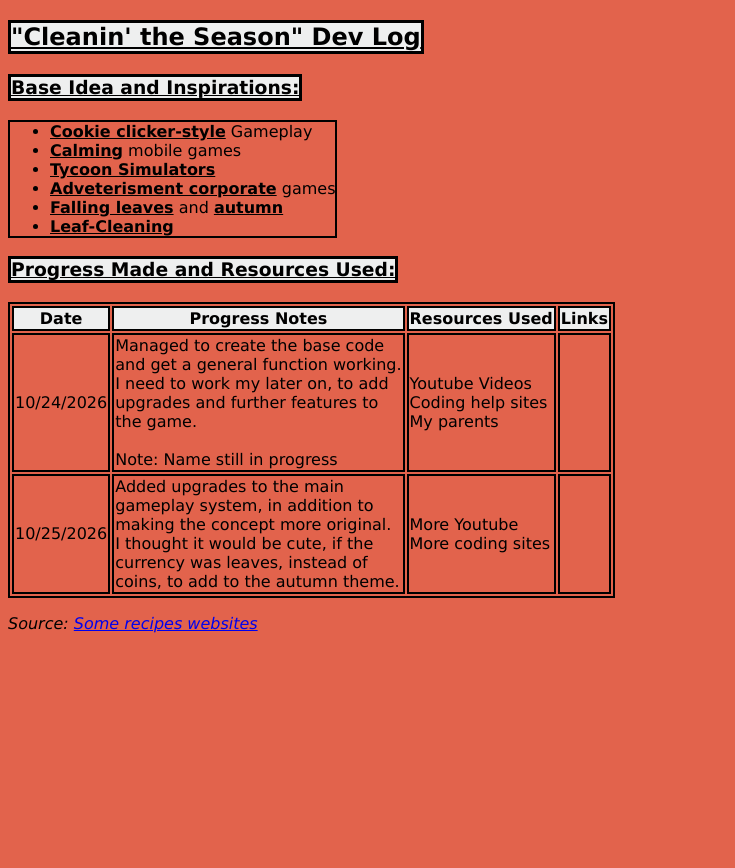
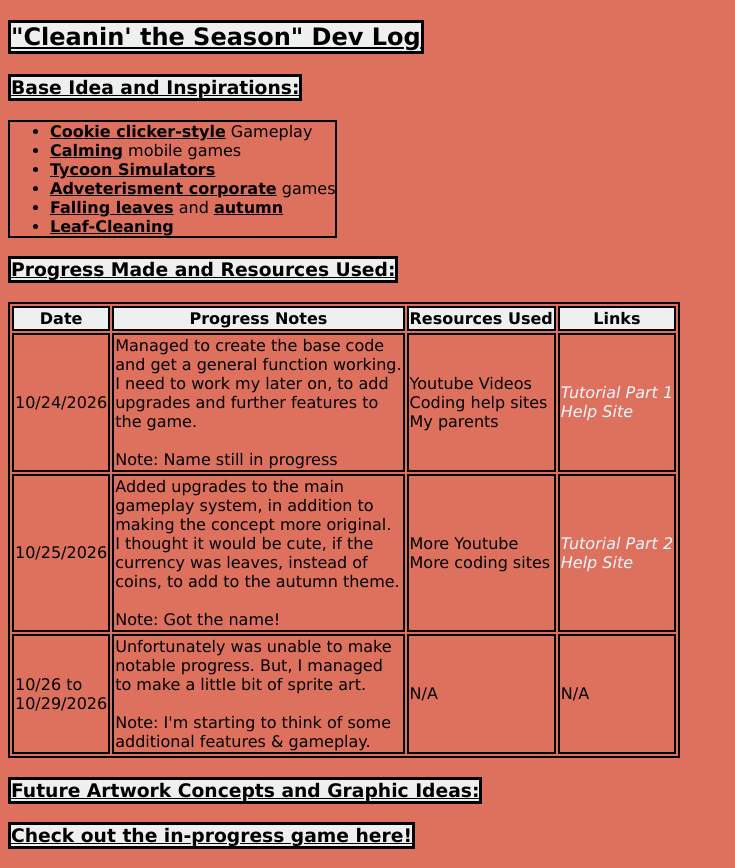
Before and after one commit to sktchsnstff/3-P-Unit-3-Project, a plain HTML site: page index.html in a window 1280 px wide. Shown: the whole page, without its empty margins (0-735 px from the left). Before the commit the page ends 800 px from the top, so only its background shows below. Drawn offline with Linux system fonts and the light colour scheme.

Commit message:
Actual update

```diff
--- a/index.html
+++ b/index.html
@@ -38,14 +38,20 @@ Select ONE Additional Feature to Add
     th{border: 2px solid black;
       background-color: rgb(238, 239, 239);}
     td{border: 2px solid black}
+    a:link{
+      color:aliceblue;
+      text-decoration: none;}
+    a:hover{
+      color: rgb(255, 239, 98);
+      text-decoration: underline;}
     .title{line-height: 0.5;}
     .sections{line-height: 0.5;}
 
     body, html{
       animation: colorChange 5s infinite alternate;}
     @keyframes colorChange{
-      0%{background-color: rgb(224, 132, 98)}
-      100%{background-color:rgb(226, 99, 76)}}
+      0%{background-color: rgb(211, 127, 96)}
+      100%{background-color:rgb(221, 113, 94)}}
   </style>
 </head>
 
@@ -86,7 +92,8 @@ Select ONE Additional Feature to Add
         <td>Youtube Videos<br>
             Coding help sites<br>
             My parents</td>
-        <td></td>
+        <td><em><a href="https://www.youtube.com/watch?v=dUQQEpOZPBg&list=PLFoezrhIhRD5-IaBmSjIWw24qQ0d2bi_M">Tutorial Part 1</a></em><br>
+        <em><a href="https://www.w3schools.com/cssref/sel_hover.php">Help Site</a></em></td>
       </tr>
       <tr>
         <td>10/25/2026</td>
@@ -95,17 +102,30 @@ Select ONE Additional Feature to Add
         making the concept more original.<br>
         I thought it would be cute, if the<br>
         currency was leaves, instead of<br>
-      coins, to add to the autumn theme.</td>
+        coins, to add to the autumn theme.<br>
+        <br>
+        Note: Got the name!</td>
       <td>More Youtube <br>
           More coding sites<br>
           </td>
-      <td></td>
+      <td><em><a href="https://www.youtube.com/watch?v=b8nQQ9yuvGM&list=PLFoezrhIhRD5-IaBmSjIWw24qQ0d2bi_M&index=2">Tutorial Part 2</a></em><br>
+      <em><a href="https://www.w3schools.com/cssref/sel_hover.php">Help Site</a></em></td>
+      </tr>
+      <tr>
+        <td>10/26 to<br>10/29/2026</td>
+        <td>Unfortunately was unable to make<br>
+        notable progress. But, I managed<br>
+        to make a little bit of sprite art. <br>
+        <br>
+        Note: I'm starting to think of some<br>
+        additional features & gameplay.</td>
+        <td>N/A</td>
+        <td>N/A</td>
       </tr>
     </tbody>
   </table>
-
-  <p><em>Source: <a href="?">Some recipes websites</a></em></p>
-
+   <h3 id="sections"><u>Future Artwork Concepts and Graphic Ideas:</u></h2>
+    <h3 id="sections"><u>Check out the in-progress game here!</u></h2>
 </body>
 
 </html>
```
Also changed, not shown: IMG_2796.PNG (added), thumbnail.png (added).
